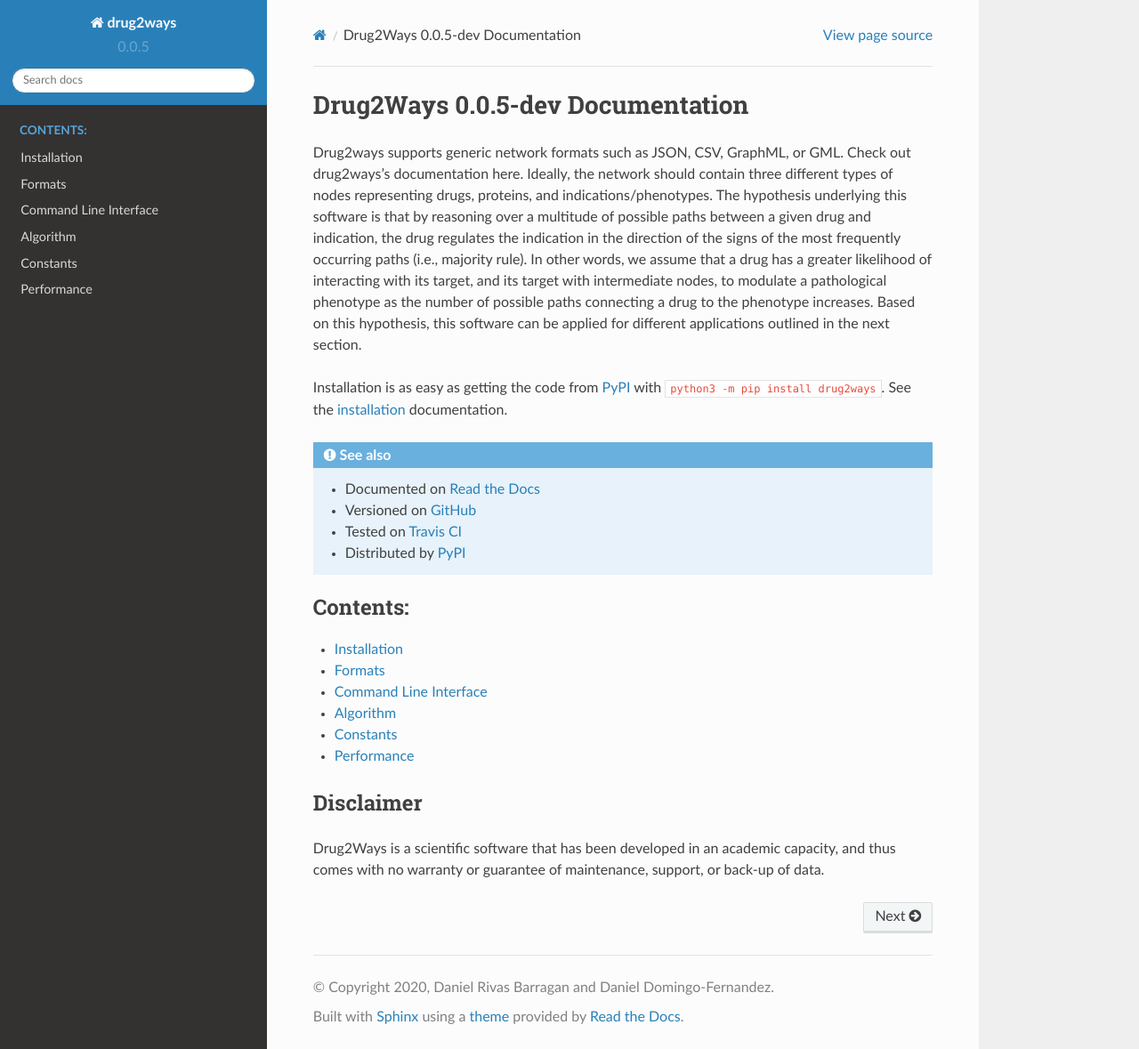
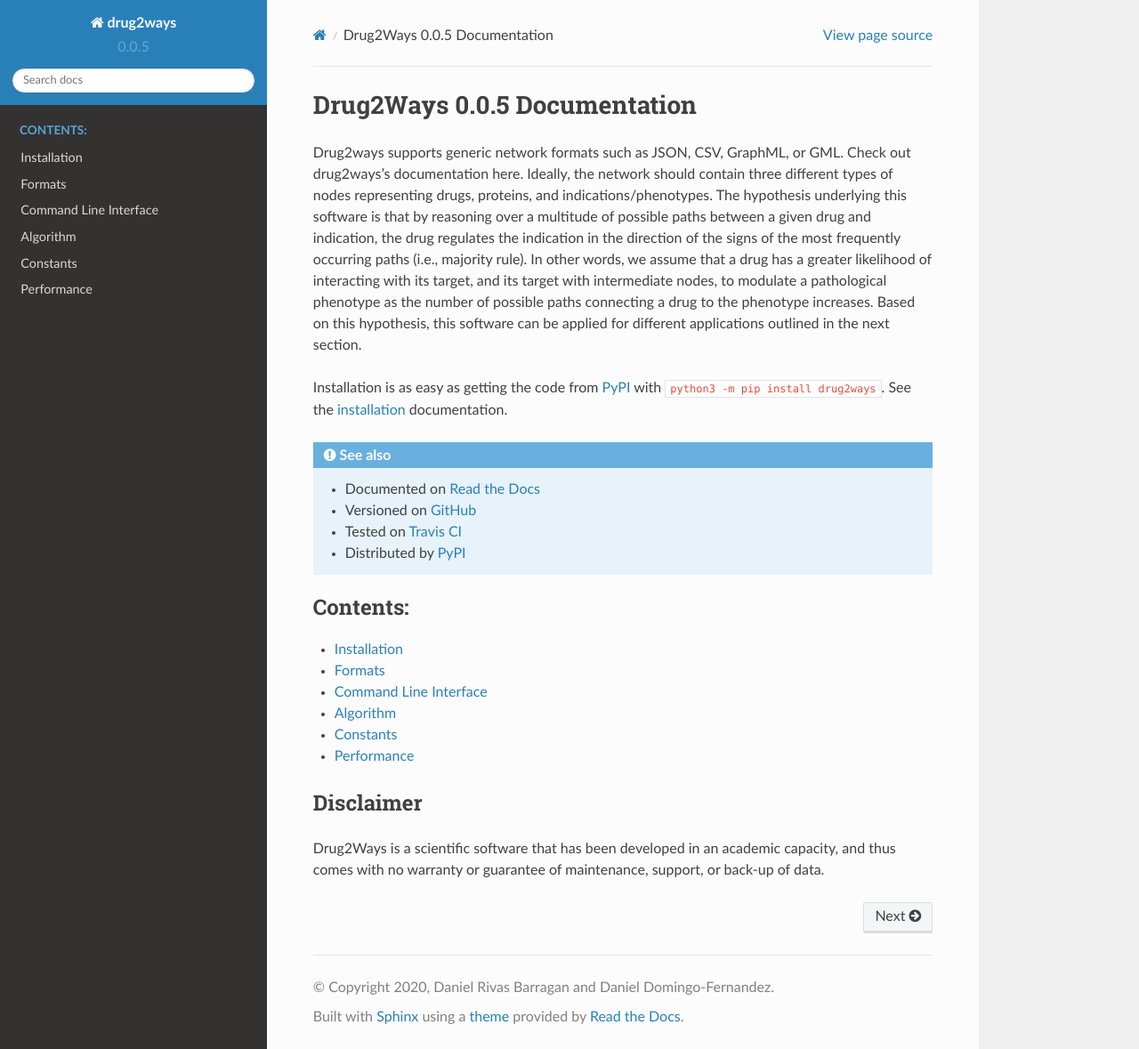
Before and after one commit to drug2ways/drug2ways, a Sphinx documentation site: the page built from docs/source/index.rst, in a window 1280 px wide and 1179 px high. Shown: the whole window at 89% size. Built offline with Sphinx 7.4.7 and the Read the Docs theme 2.0.0, drawn with Linux system fonts in a browser that asks for light colours.

Commit message:
Bump version: 0.0.5-dev → 0.0.5

```diff
--- a/docs/source/conf.py
+++ b/docs/source/conf.py
@@ -21,7 +21,7 @@ project = 'drug2ways'
 copyright = '2020, Daniel Rivas Barragan and Daniel Domingo-Fernandez'
 author = 'Daniel Rivas Barragan and Daniel Domingo-Fernandez'
 
-release = '0.0.5-dev'
+release = '0.0.5'
 
 parsed_version = re.match(
     '(?P<major>\d+)\.(?P<minor>\d+)\.(?P<patch>\d+)(?:-(?P<release>[0-9A-Za-z-]+(?:\.[0-9A-Za-z-]+)*))?(?:\+(?P<build>[0-9A-Za-z-]+(?:\.[0-9A-Za-z-]+)*))?',
--- a/setup.cfg
+++ b/setup.cfg
@@ -3,7 +3,7 @@
 ##########################
 [metadata]
 name = drug2ways
-version = 0.0.5-dev
+version = 0.0.5
 description = Reasoning over polar paths in biological networks for drug discovery applications
 long_description = A Python package for reasoning over large-scale biological networks for drug discovery applications in bioinformatics
 
```
Also changed, not shown: .bumpversion.cfg.
